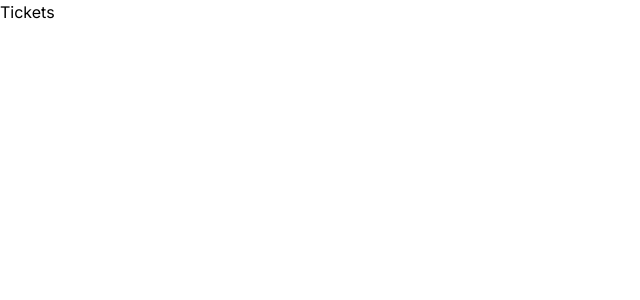
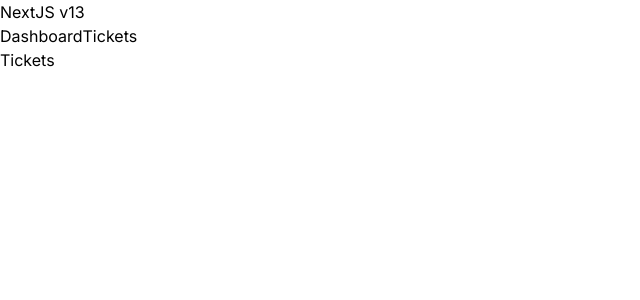
Before and after one commit to yasirupanduka99/NextJS-v13, a Next.js app: page /tickets in a window 1280 px wide. Shown: the top 300 px of the page, without its empty margins (0-640 px from the left). Built offline with nearby package versions, Linux system fonts and the light colour scheme.

Commit message:
Layouts & Links 🧭

```diff
--- /dev/null
+++ b/app/components/Navbar.jsx
@@ -0,0 +1,12 @@
+import React from "react";
+import Link from "next/link";
+
+export default function Navbar() {
+  return (
+    <nav>
+      <h1>NextJS v13</h1>
+      <Link href="/">Dashboard</Link>
+      <Link href="/tickets">Tickets</Link>
+    </nav>
+  );
+}
--- a/app/layout.jsx
+++ b/app/layout.jsx
@@ -1,5 +1,8 @@
 import './globals.css'
 import { Inter } from 'next/font/google'
+
+// components
+import Navbar from './components/Navbar'
 
 const inter = Inter({ subsets: ['latin'] })
 
@@ -11,7 +14,10 @@
 export default function RootLayout({ children }) {
   return (
     <html lang="en">
-      <body className={inter.className}>{children}</body>
+      <body className={inter.className}>
+        <Navbar />
+        {children} {/* This children props refer all the component pages. it means page.jsx */}
+      </body>
     </html>
   )
 }
```
